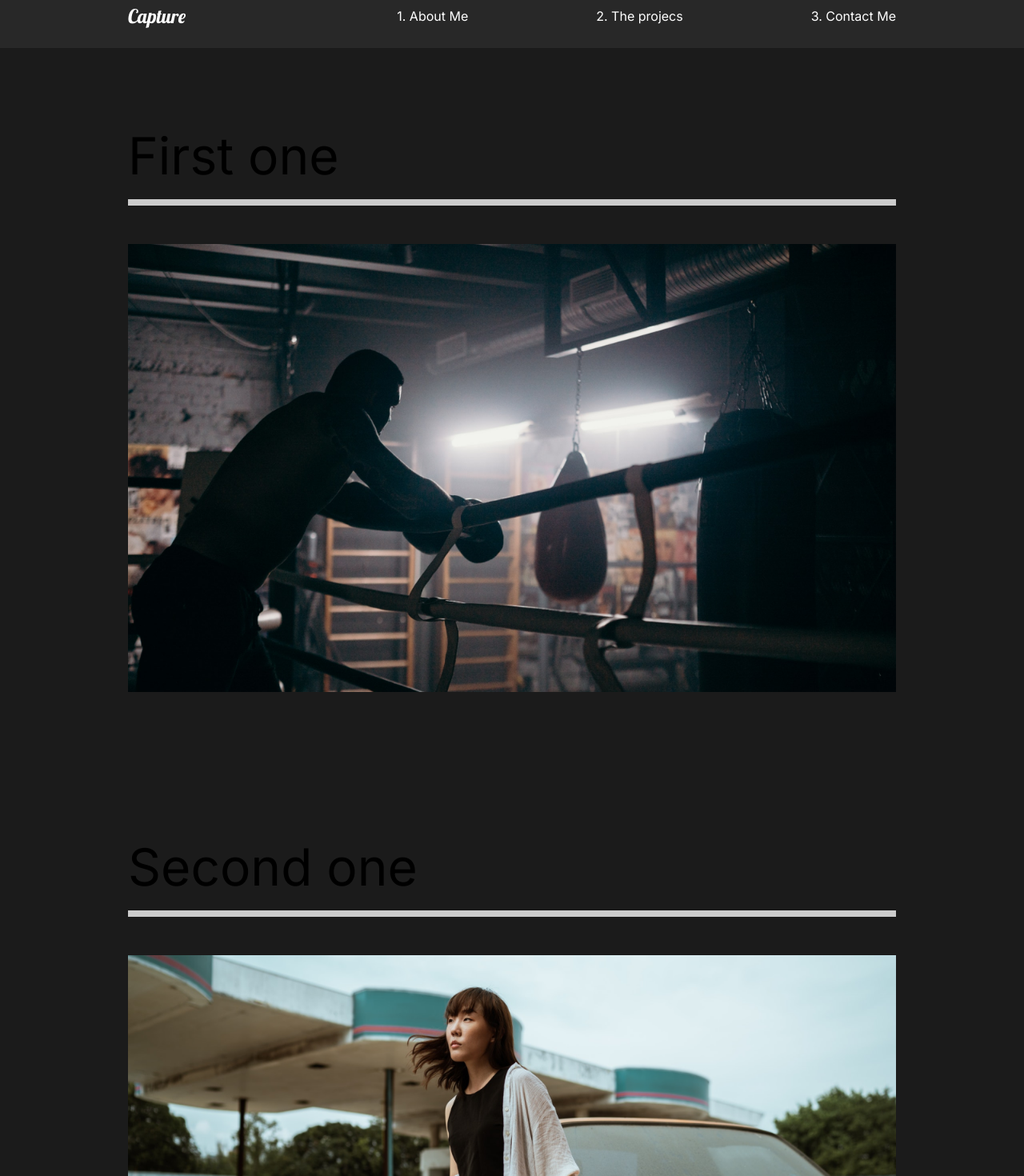
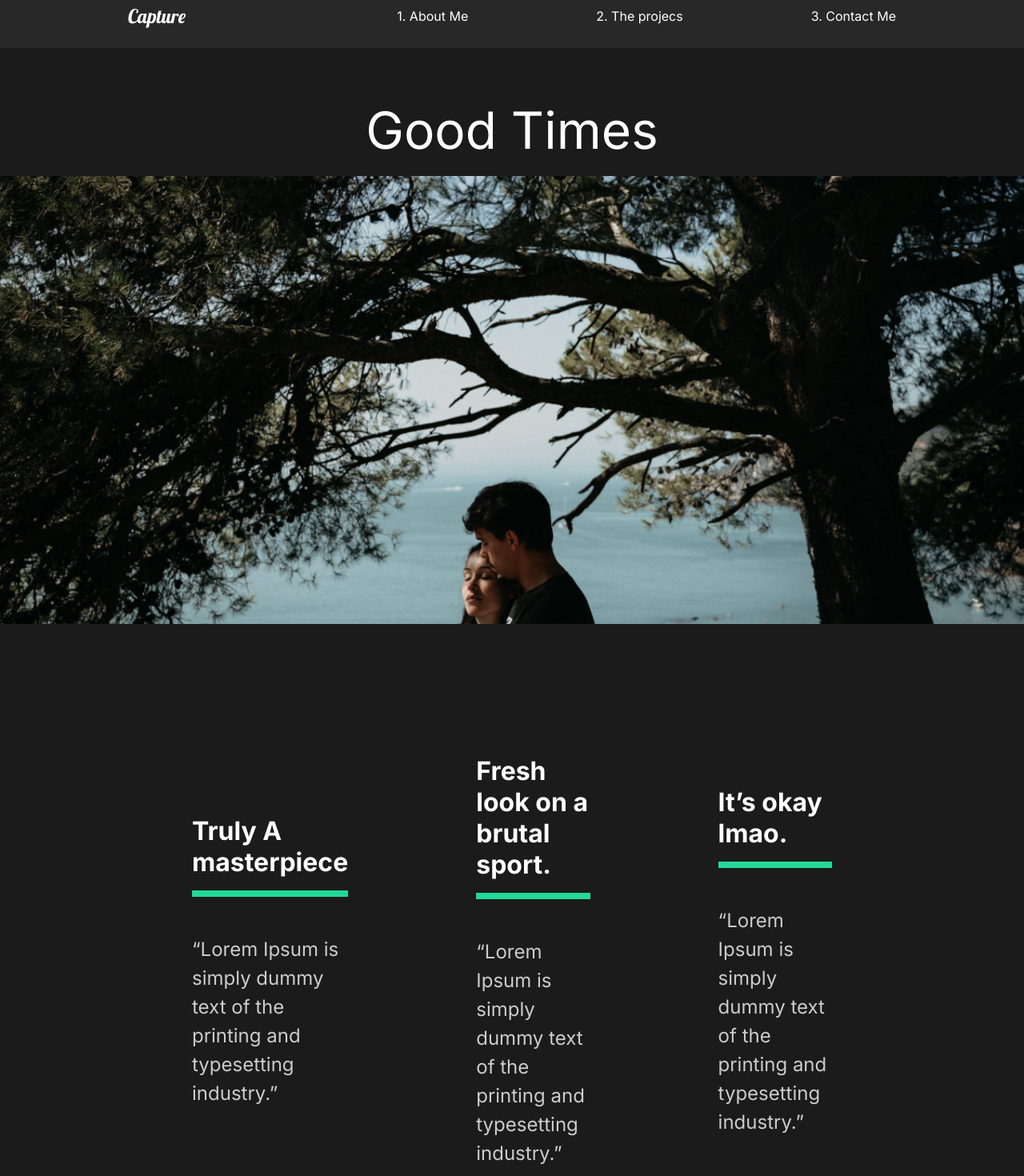
Before and after one commit to Atuitjr/portfolio, a React (Create React App) app: page /projects/good-times in a window 1280 px wide. Shown: the part 20-1490 px from the top of the page at 80% size. Built offline with nearby package versions, Linux system fonts and the light colour scheme.

Commit message:
Created individual project pages

```diff
--- a/src/App.tsx
+++ b/src/App.tsx
@@ -2,6 +2,7 @@ import React from 'react';
 import AboutMe from './pages/AboutMe';
 import Projects from './pages/Projects';
 import ContactMe from './pages/ContactMe';
+import ProjectDetail from './pages/ProjectDetail';
 import GlobalStyle from './components/GlobalStyle';
 import Nav from './components/Nav';
 import { Switch, Route } from 'react-router-dom';
@@ -15,8 +16,11 @@ function App() {
                 <Route path='/' exact>
                     <AboutMe />
                 </Route>
-                <Route path='/projects'>
+                <Route path='/projects' exact>
                     <Projects />
+                </Route>
+                <Route path='/projects/:id'>
+                    <ProjectDetail />
                 </Route>
                 <Route path='/contact'>
                     <ContactMe />
--- /dev/null
+++ b/src/movieState.tsx
@@ -0,0 +1,81 @@
+//Import Images
+import athlete from './img/athlete-small.png';
+import goodtimes from './img/goodtimes-small.png';
+import theracer from './img/theracer-small.png';
+import athlete2 from './img/athlete2.png';
+import goodtimes2 from './img/good-times2.jpg';
+import theracer2 from './img/the-racer2.jpg';
+
+export const ProjectState = () => {
+    return [
+        {
+            title: 'The Athlete',
+            mainImg: athlete,
+            secondaryImg: athlete2,
+            url: '/projects/the-athlete',
+            awards: [
+                {
+                    title: 'Truly A masterpiece',
+                    description:
+                        '“Lorem Ipsum is simply dummy text of the printing and typesetting industry.”',
+                },
+                {
+                    title: 'Fresh look on a brutal sport.',
+                    description:
+                        '“Lorem Ipsum is simply dummy text of the printing and typesetting industry.”',
+                },
+                {
+                    title: 'It’s okay lmao.',
+                    description:
+                        '“Lorem Ipsum is simply dummy text of the printing and typesetting industry.”',
+                },
+            ],
+        },
+        {
+            title: 'Good Times',
+            mainImg: goodtimes,
+            url: '/projects/good-times',
+            secondaryImg: goodtimes2,
+            awards: [
+                {
+                    title: 'Truly A masterpiece',
+                    description:
+                        '“Lorem Ipsum is simply dummy text of the printing and typesetting industry.”',
+                },
+                {
+                    title: 'Fresh look on a brutal sport.',
+                    description:
+                        '“Lorem Ipsum is simply dummy text of the printing and typesetting industry.”',
+                },
+                {
+                    title: 'It’s okay lmao.',
+                    description:
+                        '“Lorem Ipsum is simply dummy text of the printing and typesetting industry.”',
+                },
+            ],
+        },
+        {
+            title: 'The Racer',
+            mainImg: theracer,
+            url: '/projects/the-racer',
+            secondaryImg: theracer2,
+            awards: [
+                {
+                    title: 'Truly A masterpiece',
+                    description:
+                        '“Lorem Ipsum is simply dummy text of the printing and typesetting industry.”',
+                },
+                {
+                    title: 'Fresh look on a brutal sport.',
+                    description:
+                        '“Lorem Ipsum is simply dummy text of the printing and typesetting industry.”',
+                },
+                {
+                    title: 'It’s okay lmao.',
+                    description:
+                        '“Lorem Ipsum is simply dummy text of the printing and typesetting industry.”',
+                },
+            ],
+        },
+    ];
+};
--- /dev/null
+++ b/src/pages/ProjectDetail.tsx
@@ -0,0 +1,106 @@
+import React, { useState, useEffect } from 'react';
+import styled from 'styled-components';
+import { useHistory } from 'react-router-dom';
+import { ProjectState } from '../movieState';
+
+const ProjectDetail = () => {
+    const history = useHistory();
+    const url = history.location.pathname;
+
+    const [projects, setProjects] = useState(ProjectState);
+
+    const [project, setProject] = useState<any>(null);
+
+    useEffect(() => {
+        const currentProject = projects.filter(
+            (stateProject: any) => stateProject.url === url
+        );
+        setProject(currentProject[0]);
+    }, [projects, url]);
+
+    return (
+        <>
+            {project && (
+                <Details>
+                    <HeadLine>
+                        <h2>{project.title}</h2>
+                        <img src={project.mainImg} alt={project.title} />
+                    </HeadLine>
+                    <Awards>
+                        {project.awards.map((award: any) => (
+                            <Award key={award.title} award={award} />
+                        ))}
+                    </Awards>
+                    <ImageDisplay>
+                        <img src={project.secondaryImg} alt={project.title} />
+                    </ImageDisplay>
+                </Details>
+            )}
+        </>
+    );
+};
+
+const Details = styled.div`
+    color: white;
+`;
+
+const HeadLine = styled.div`
+    min-height: 90vh;
+    padding-top: 20vh;
+    position: relative;
+    h2 {
+        position: absolute;
+        top: 10%;
+        left: 50%;
+        transform: translate(-50%, -10%);
+    }
+    img {
+        width: 100%;
+        height: 70vh;
+        object-fit: cover;
+    }
+`;
+
+const Awards = styled.div`
+    min-height: 80vh;
+    display: flex;
+    margin: 5rem 10rem;
+    align-items: center;
+    justify-content: space-around;
+`;
+
+const AwardStyle = styled.div`
+    padding: 5rem;
+    h3 {
+        font-size: 2rem;
+    }
+    .line {
+        width: 100%;
+        background: #23d997;
+        height: 0.5rem;
+        margin: 1rem 0rem;
+    }
+    p {
+        padding: 2rem 0rem;
+    }
+`;
+const ImageDisplay = styled.div`
+    min-height: 50vh;
+    img {
+        width: 100%;
+        height: 100vh;
+        object-fit: cover;
+    }
+`;
+
+const Award = ({ award }: any) => {
+    return (
+        <AwardStyle>
+            <h3>{award.title}</h3>
+            <div className='line'></div>
+            <p>{award.description}</p>
+        </AwardStyle>
+    );
+};
+
+export default ProjectDetail;
--- a/src/pages/Projects.tsx
+++ b/src/pages/Projects.tsx
@@ -11,21 +11,21 @@ const Projects = () => {
             <Project>
                 <h2>First one</h2>
                 <div className='line'></div>
-                <Link to='/'>
+                <Link to='/projects/the-athlete'>
                     <img src={athlete} alt='athlete' />
                 </Link>
             </Project>
             <Project>
                 <h2>Second one</h2>
                 <div className='line'></div>
-                <Link to='/'>
+                <Link to='/projects/the-racer'>
                     <img src={theracer} alt='theracer' />
                 </Link>
             </Project>
             <Project>
                 <h2>third one</h2>
                 <div className='line'></div>
-                <Link to='/'>
+                <Link to='/projects/good-times'>
                     <img src={goodtimes} alt='goodtimes' />
                 </Link>
             </Project>
```
Also changed, not shown: 1 other file (tests, documents, lock files or other folders).
